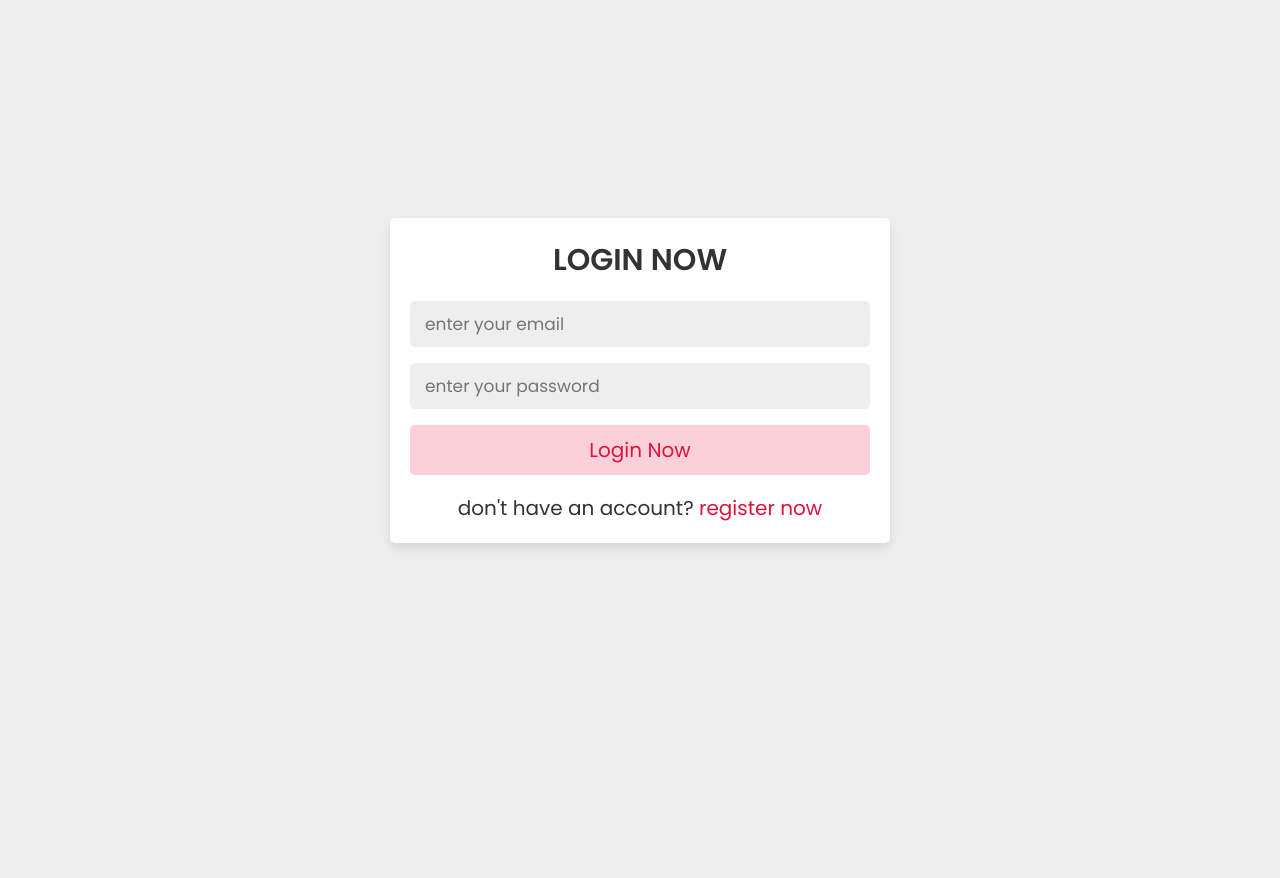
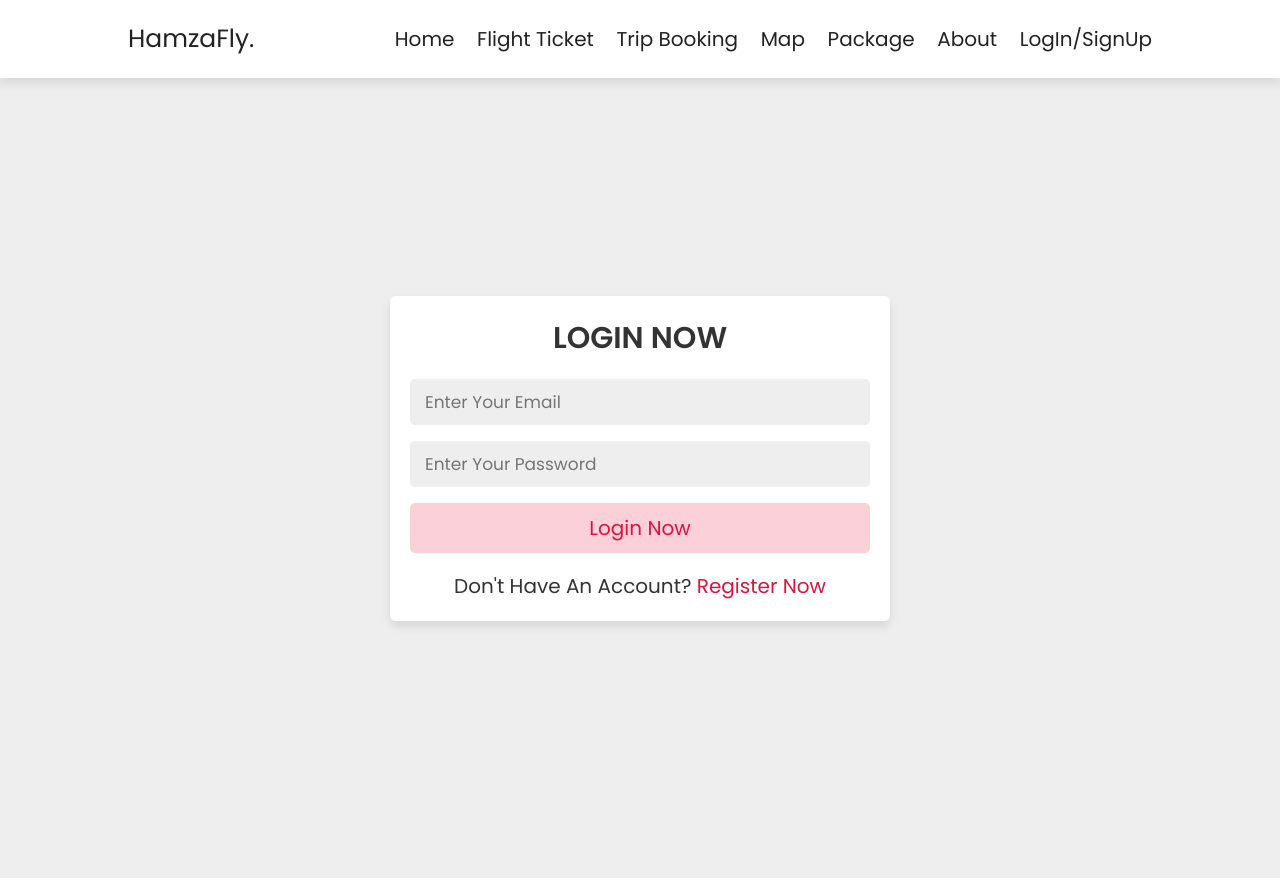
Before and after one commit to hamzakamel1/hamzaFly, a PHP site: the page made by login system/login_form.php in a window 1280 px wide. Before the commit the page ends 548 px from the top, so only its background shows below. Run offline with PHP 8.4, Linux system fonts and the light colour scheme.

Commit message:
hamzaFly

```diff
--- a/index.php
+++ b/index.php
@@ -43,6 +43,8 @@
                         <li class="nav-item"><a class="nav-link js-scroll-trigger" href="travelwebsite/map.php">Maps</a></li>
                         <li class="nav-item"><a class="nav-link js-scroll-trigger" href="travelwebsite/package.php">package</a></li>
                         <li class="nav-item"><a class="nav-link js-scroll-trigger" href="travelwebsite/about.php">About</a></li>
+                        <li class="nav-item"><a class="nav-link js-scroll-trigger" href="travelwebsite/about.php">LogIn/SignUp</a></li>
+                        <a href="..//login system/login_form.php">LogIn/SignUp</a>
 
 
                     </ul>
--- a/login system/login_form.php
+++ b/login system/login_form.php
@@ -49,9 +49,29 @@
 
    <!-- custom css file link  -->
    <link rel="stylesheet" href="css/style.css">
+   <link rel="stylesheet" href="..//travelwebsite/css/style.css">
+
 
 </head>
 <body>
+<section class="header">
+
+<a href="..//travelwebsite/home.php" class="logo">HamzaFly.</a>
+
+<nav class="navbar">
+   <a href="home.php">home</a>
+   <a href="..//index.php">Flight Ticket</a>
+   <a href="book.php">Trip Booking</a>
+   <a href="map.php">Map</a>
+   <a href="..//login system/admin_page.php">package</a>
+   <a href="about.php">about</a>
+   <a href="login_form.php">LogIn/SignUp</a>
+
+</nav>
+
+<div id="menu-btn" class="fas fa-bars"></div>
+
+</section>
 
 <div class="form-container">
 
--- a/travelwebsite/about.php
+++ b/travelwebsite/about.php
@@ -28,8 +28,10 @@
       <a href="..//index.php">Flight Ticket</a>
       <a href="book.php">Trip Booking</a>
       <a href="map.php">Map</a>
-      <a href="..//login system/admin_page.php">package</a>
+      <a href="package.php">package</a>
       <a href="about.php">about</a>
+      <a href="..//login system/login_form.php">LogIn/SignUp</a>
+
    </nav>
 
    <div id="menu-btn" class="fas fa-bars"></div>
--- a/travelwebsite/book.php
+++ b/travelwebsite/book.php
@@ -29,8 +29,10 @@
       <a href="..//index.php">Flight Ticket</a>
       <a href="book.php">Trip Booking</a>
       <a href="map.php">Map</a>
-      <a href="..//login system/admin_page.php">package</a>
+      <a href="package.php">package</a>
       <a href="about.php">about</a>
+      <a href="..//login system/login_form.php">LogIn/SignUp</a>
+
    </nav>
 
    <div id="menu-btn" class="fas fa-bars"></div>
--- a/travelwebsite/home.php
+++ b/travelwebsite/home.php
@@ -29,8 +29,10 @@
       <a href="..//index.php">Flight Ticket</a>
       <a href="book.php">Trip Booking</a>
       <a href="map.php">Map</a>
-      <a href="..//login system/admin_page.php">package</a>
+      <a href="package.php">package</a>
       <a href="about.php">about</a>
+      <a href="..//login system/login_form.php">LogIn/SignUp</a>
+
    </nav>
 
    <div id="menu-btn" class="fas fa-bars"></div>
--- a/travelwebsite/map.php
+++ b/travelwebsite/map.php
@@ -34,8 +34,10 @@
       <a href="..//index.php">Flight Ticket</a>
       <a href="book.php">Trip Booking</a>
       <a href="map.php">Map</a>
-      <a href="..//login system/admin_page.php">package</a>
+      <a href="package.php">package</a>
       <a href="about.php">about</a>
+      <a href="..//login system/login_form.php">LogIn/SignUp</a>
+
 
 
    </nav>
--- a/travelwebsite/package.php
+++ b/travelwebsite/package.php
@@ -29,8 +29,10 @@
       <a href="..//index.php">Flight Ticket</a>
       <a href="book.php">Trip Booking</a>
       <a href="map.php">Map</a>
-      <a href="..//login system/admin_page.php">package</a>
+      <a href="package.php">package</a>
       <a href="about.php">about</a>
+      <a href="..//login system/login_form.php">LogIn/SignUp</a>
+
 
 
    </nav>
```
Also changed, not shown: login system/admin_page.php (+20 -0 lines), login system/register_form.php (+21 -0 lines), login system/user_page.php (+21 -0 lines), loginFile/config.php (deleted), loginFile/index.php (deleted), loginFile/register.php (deleted), loginFile/style.css (deleted), 2 other files.
